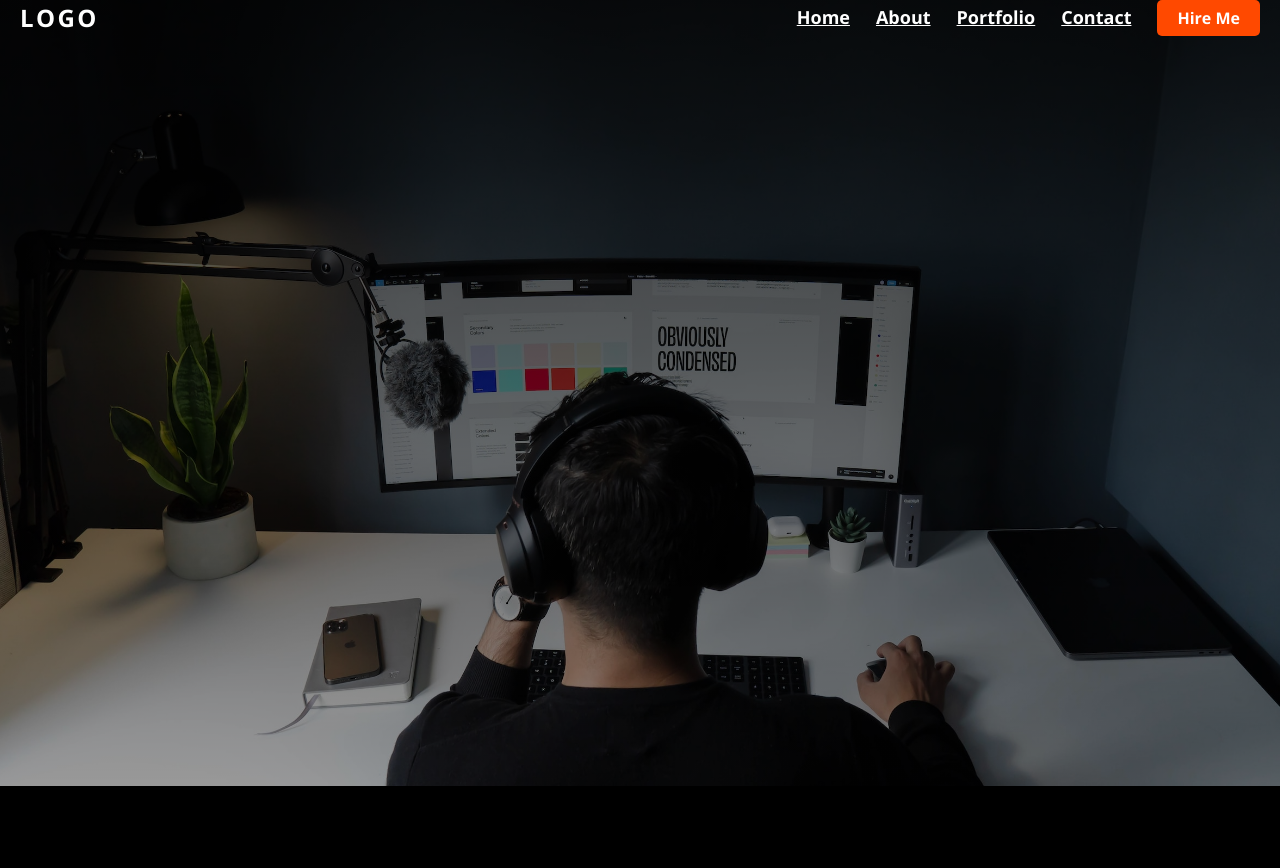
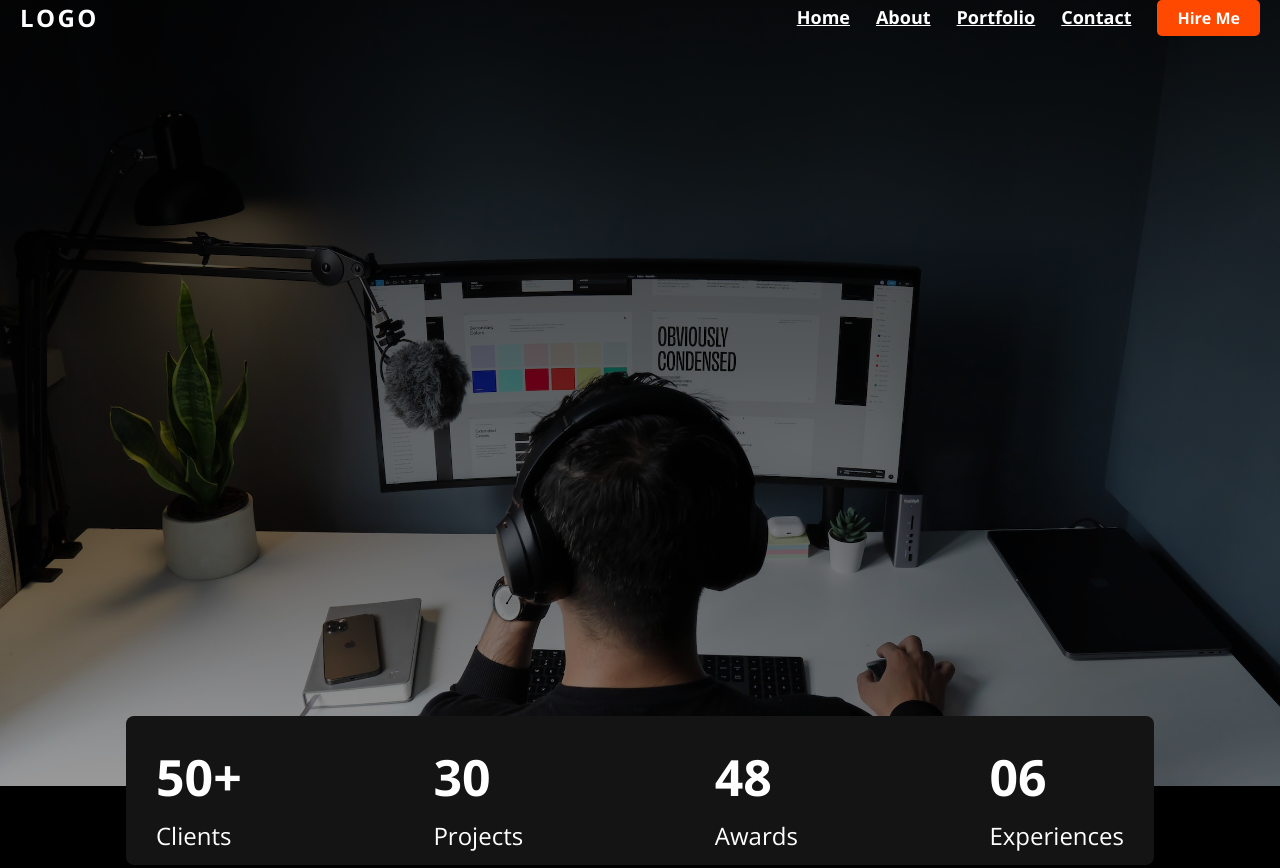
Before and after one commit to pixprocoder/shakil_portfolio, a Next.js app: page / in a window 1280 px wide. Before the commit the page ends 800 px from the top, so only its background shows below. Built offline with nearby package versions, Linux system fonts and the light colour scheme.

Commit message:
overview card added

```diff
--- a/app/globals.css
+++ b/app/globals.css
@@ -90,3 +90,28 @@ section {
 .accentColor {
   color: #141414;
 }
+
+/* Overview  card */
+.overviewCardContainer {
+  width: 1028px;
+  height: 149px;
+  margin: 0 auto;
+  margin-top: -70px;
+  border-radius: 8px;
+  padding: 27px 30px;
+  background: #141414;
+}
+.overviewCardTitle {
+  color: #fff;
+  font-size: 50px;
+  font-style: normal;
+  font-weight: 700;
+  line-height: normal;
+}
+.overviewCardParagraph {
+  color: #fff;
+  font-size: 24px;
+  font-style: normal;
+  font-weight: 400;
+  line-height: normal;
+}
--- a/app/page.tsx
+++ b/app/page.tsx
@@ -1,4 +1,5 @@
 import HeroPage from "@/components/hero";
+import OverviewCardPage from "@/components/overviewCard";
 import { NavBar } from "@/components/shared/navBar";
 
 export default function HomePage() {
@@ -10,6 +11,9 @@ export default function HomePage() {
       <div>
         <HeroPage />
       </div>
+      <section className="section">
+        <OverviewCardPage />
+      </section>
     </div>
   );
 }
--- /dev/null
+++ b/components/overviewCard.tsx
@@ -0,0 +1,28 @@
+import React from "react";
+
+function OverviewCardPage() {
+  return (
+    <div className="overviewCardContainer">
+      <div className="d-flex justify-content-between align-items-center">
+        <div>
+          <h1 className="overviewCardTitle">50+</h1>
+          <p className="overviewCardParagraph">Clients</p>
+        </div>
+        <div>
+          <h1 className="overviewCardTitle">30</h1>
+          <p className="overviewCardParagraph">Projects</p>
+        </div>
+        <div>
+          <h1 className="overviewCardTitle">48</h1>
+          <p className="overviewCardParagraph">Awards</p>
+        </div>
+        <div>
+          <h1 className="overviewCardTitle">06</h1>
+          <p className="overviewCardParagraph">Experiences</p>
+        </div>
+      </div>
+    </div>
+  );
+}
+
+export default OverviewCardPage;
```
